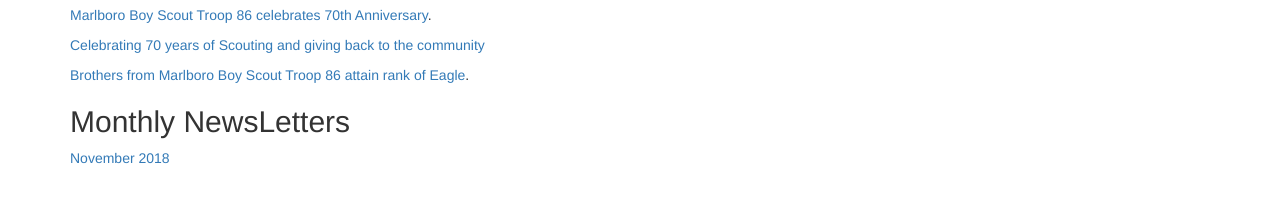
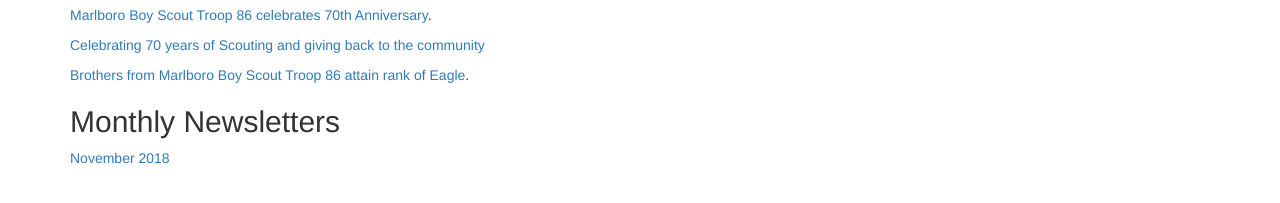
Before and after one commit to akparekh/bsatroop86.github.io, a Jekyll site: the page built from about.md, in a window 1280 px wide. Shown: the part 631-834 px from the top of the page. Built offline with Jekyll 4.4.1, drawn with Linux system fonts in a browser that asks for light colours; nearby versions of some CDN libraries; our own code applies the rules of GitHub Pages for plain Markdown files.

Commit message:
Spelling

```diff
--- a/about.md
+++ b/about.md
@@ -20,5 +20,5 @@
 
 [Brothers from Marlboro Boy Scout Troop 86 attain rank of Eagle](http://www.centraljersey.com/news/news_transcript/stories/brothers-from-marlboro-boy-scout-troop-attain-rank-of-eagle/article_b53a5871-6ed3-5f22-af14-8a8621e94644.html).
 
-## Monthly NewsLetters
+## Monthly Newsletters
 [November 2018](./content/Newsletter November 2018.pdf)
```
